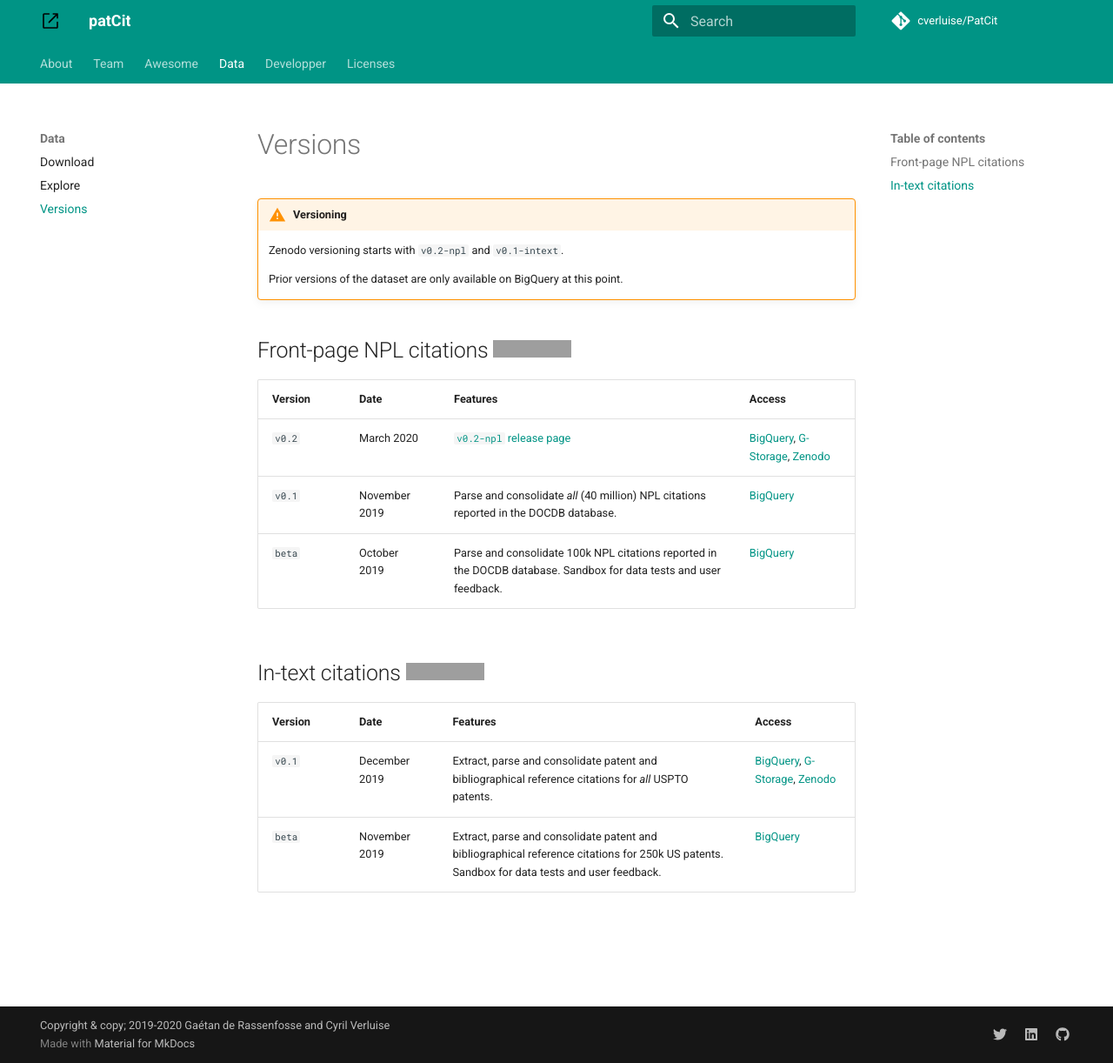
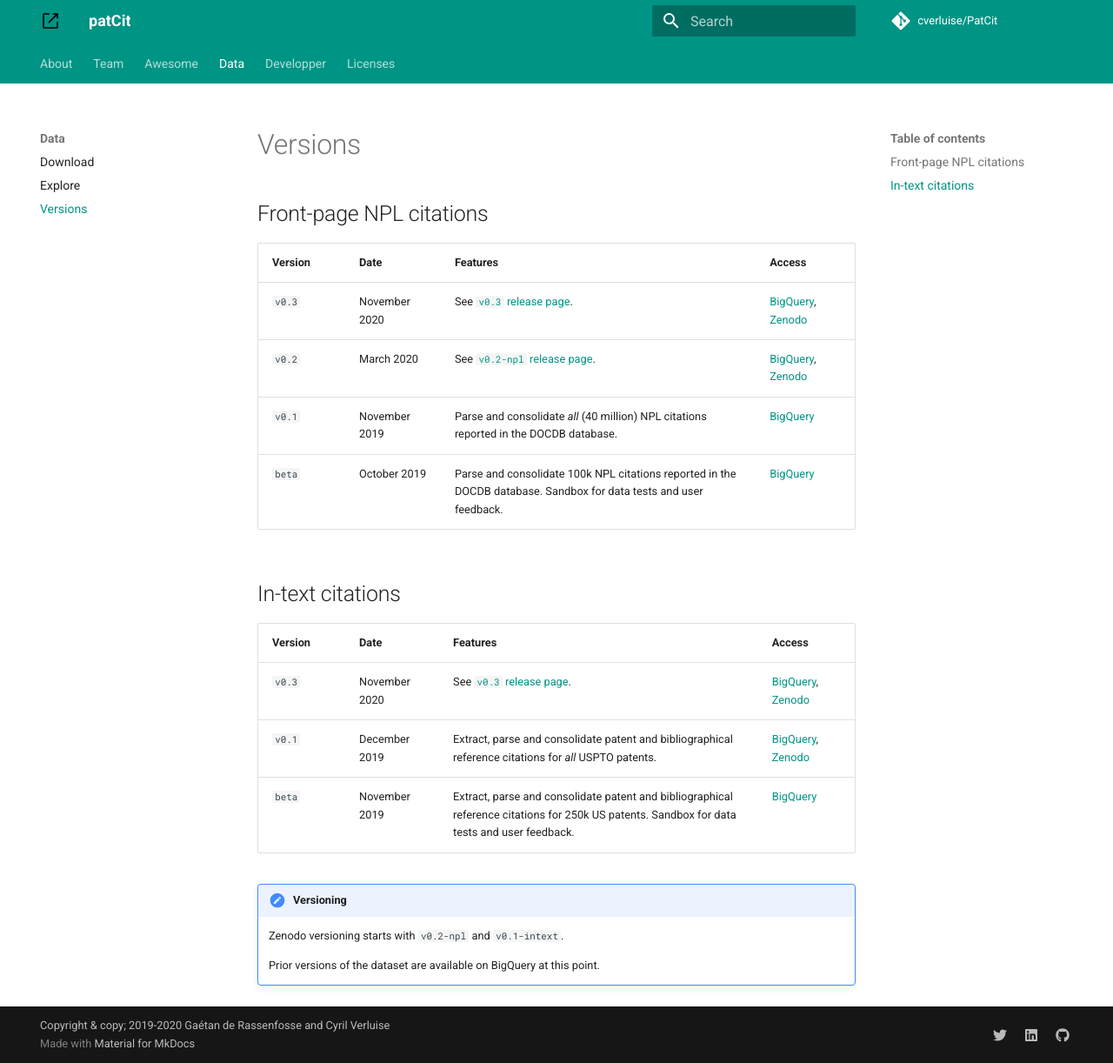
Before and after one commit to cverluise/PatCit, an MkDocs documentation site: the page built from docs/versions.md, in a window 1280 px wide and 1222 px high. Shown: the whole window at 87% size. Built offline with MkDocs 1.6.1 and Material for MkDocs 9.7.7, drawn with Linux system fonts in a browser that asks for light colours; comment, search, counter and statistics services are not loaded; grey boxes are pictures that could not be loaded.

Commit message:
:repeat_one: add v0.3.0 version details

```diff
--- a/docs/versions.md
+++ b/docs/versions.md
@@ -1,27 +1,31 @@
 [DOCDB]:https://www.epo.org/searching-for-patents/data/bulk-data-sets/docdb.html#tab-1
-[bq-patcit]:https://console.cloud.google.com/bigquery?project=brv-patent&p=npl-parsing&d=patcit&page=dataset
+[bq-patcit-old]:https://console.cloud.google.com/bigquery?project=brv-patent&p=npl-parsing&d=patcit&page=dataset
+[bq-patcit]:https://console.cloud.google.com/bigquery?project=patcit-public-data&p=patcit-public-data&page=project
+[v0.3-release]:https://github.com/cverluise/PatCit/releases/tag/0.3.0
 [gs-patcit]:https://console.cloud.google.com/storage/browser/patcit?forceOnBucketsSortingFiltering=false&project=npl-parsing&userProject=npl-parsing
 [zen-patcit]:https://zenodo.org/record/3710994#.Xm_uE5NKhEI
 [v0.2-npl-release]:https://github.com/cverluise/PatCit/releases
 
-!!! warning "Versioning"
+
+## Front-page NPL citations
+
+|Version| Date| Features| Access|
+|----|----|----|----|
+|`v0.3`| November 2020 | See [`v0.3` release page][v0.3-release].|[BigQuery][bq-patcit], [Zenodo][zen-patcit]|
+|`v0.2`|March 2020 | See [`v0.2-npl` release page][v0.2-npl-release].|[BigQuery][bq-patcit-old], [Zenodo][zen-patcit]|
+|`v0.1`|November 2019|Parse and consolidate *all* (40 million) NPL citations reported in the DOCDB database.|[BigQuery][bq-patcit-old]|
+|`beta`|October 2019| Parse and consolidate 100k NPL citations reported in the DOCDB database. Sandbox for data tests and user feedback.|[BigQuery][bq-patcit-old]|
+
+## In-text citations
+
+|Version| Date| Features| Access|
+|----|----|----|----|
+|`v0.3`| November 2020 | See [`v0.3` release page][v0.3-release].| [BigQuery][bq-patcit], [Zenodo][zen-patcit]|
+|`v0.1`| December 2019 | Extract, parse and consolidate patent and bibliographical reference citations for *all* USPTO patents.| [BigQuery][bq-patcit-old], [Zenodo][zen-patcit]|
+|`beta`| November 2019 | Extract, parse and consolidate patent and bibliographical reference citations for 250k US patents. Sandbox for data tests and user feedback. | [BigQuery][bq-patcit-old]|
+
+!!! note "Versioning"
 
     Zenodo versioning starts with `v0.2-npl` and `v0.1-intext`.
 
-    Prior versions of the dataset are only available on BigQuery at this point.
-
-
-## Front-page NPL citations ![](https://img.shields.io/badge/-npl-lightgrey)
-
-|Version| Date| Features| Access|
-|----|----|----|----|
-|`v0.2`|March 2020 | [`v0.2-npl` release page][v0.2-npl-release]|[BigQuery][bq-patcit], [G-Storage][gs-patcit], [Zenodo][zen-patcit]|
-|`v0.1`|November 2019|Parse and consolidate *all* (40 million) NPL citations reported in the DOCDB database.|[BigQuery][bq-patcit]|
-|`beta`|October 2019| Parse and consolidate 100k NPL citations reported in the DOCDB database. Sandbox for data tests and user feedback.|[BigQuery][bq-patcit]|
-
-## In-text citations ![](https://img.shields.io/badge/-in--text-lightgrey)
-
-|Version| Date| Features| Access|
-|----|----|----|----|
-|`v0.1`| December 2019 | Extract, parse and consolidate patent and bibliographical reference citations for *all* USPTO patents.| [BigQuery][bq-patcit], [G-Storage][gs-patcit], [Zenodo][zen-patcit]|
-|`beta`| November 2019 | Extract, parse and consolidate patent and bibliographical reference citations for 250k US patents. Sandbox for data tests and user feedback. | [BigQuery][bq-patcit]|
+    Prior versions of the dataset are available on BigQuery at this point.
```
